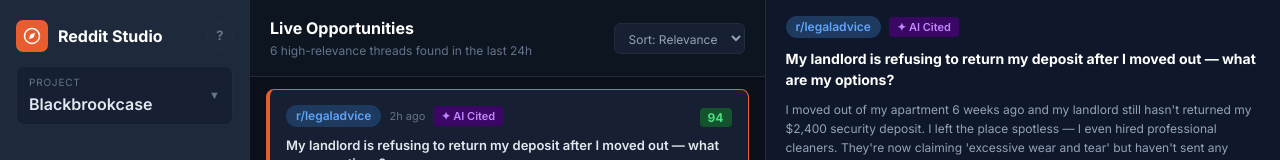
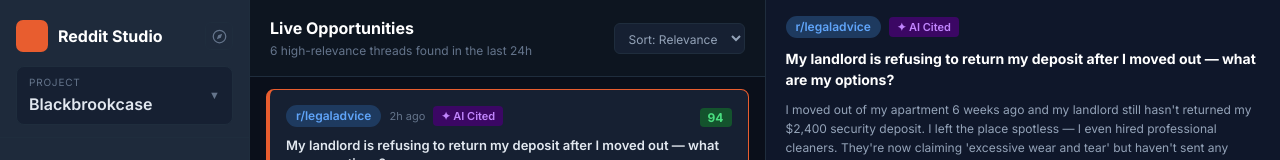
Before and after one commit to Sasi-Kiran-Reddy-Somu/PoStint, a Next.js app: page /studio in a window 1280 px wide. Shown: the top 160 px of the page. Built offline with nearby package versions, Linux system fonts and the light colour scheme.

Commit message:
Compass SVG on tour button, plain orange square for Reddit Studio logo
Co-Authored-By: Claude Sonnet 4.6 <noreply@anthropic.com>

```diff
--- a/src/components/studio/Sidebar.tsx
+++ b/src/components/studio/Sidebar.tsx
@@ -201,18 +201,18 @@ export default function Sidebar({ activeNav }: SidebarProps) {
         {/* Logo */}
         <div style={{ padding: "20px 16px 12px", borderBottom: `1px solid ${BORDER}` }}>
           <div style={{ display: "flex", alignItems: "center", gap: 10, marginBottom: 14 }}>
-            <div style={{ width: 32, height: 32, background: ORANGE, borderRadius: 7, flexShrink: 0, display: "flex", alignItems: "center", justifyContent: "center" }}>
-              <svg width="18" height="18" viewBox="0 0 24 24" fill="none" stroke="#fff" strokeWidth="2" strokeLinecap="round" strokeLinejoin="round">
-                <circle cx="12" cy="12" r="10"/>
-                <polygon points="16.24 7.76 14.12 14.12 7.76 16.24 9.88 9.88 16.24 7.76" fill="#fff" stroke="none"/>
-              </svg>
-            </div>
+            <div style={{ width: 32, height: 32, background: ORANGE, borderRadius: 7, flexShrink: 0 }} />
             <span style={{ fontWeight: 700, fontSize: 16, color: "#fff", flex: 1 }}>Reddit Studio</span>
             <button
               onClick={() => { setOnboardStep(0); setOnboarding(true); }}
               title="Product tour"
-              style={{ background: "transparent", border: `1px solid ${BORDER}`, color: "#64748b", borderRadius: 6, width: 26, height: 26, fontSize: 13, fontWeight: 700, cursor: "pointer", display: "flex", alignItems: "center", justifyContent: "center", flexShrink: 0 }}
-            >?</button>
+              style={{ background: "transparent", border: `1px solid ${BORDER}`, color: "#64748b", borderRadius: 6, width: 28, height: 28, cursor: "pointer", display: "flex", alignItems: "center", justifyContent: "center", flexShrink: 0, padding: 0 }}
+            >
+              <svg width="15" height="15" viewBox="0 0 24 24" fill="none" stroke="currentColor" strokeWidth="2" strokeLinecap="round" strokeLinejoin="round">
+                <circle cx="12" cy="12" r="10"/>
+                <polygon points="16.24 7.76 14.12 14.12 7.76 16.24 9.88 9.88 16.24 7.76" fill="currentColor" stroke="none"/>
+              </svg>
+            </button>
           </div>
 
           {/* Project dropdown */}
```
